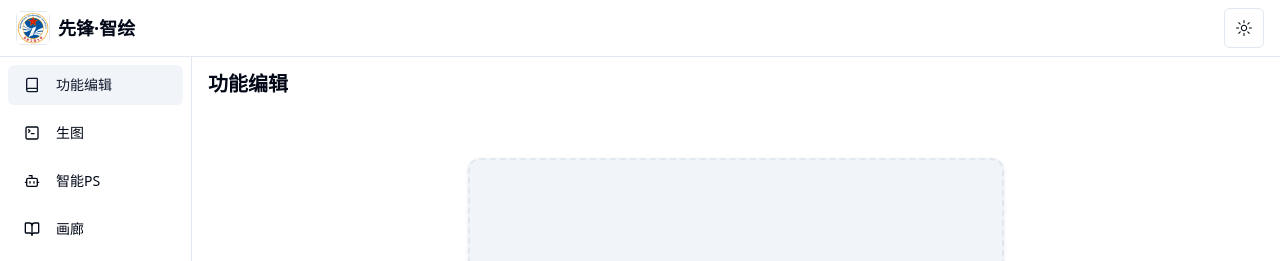
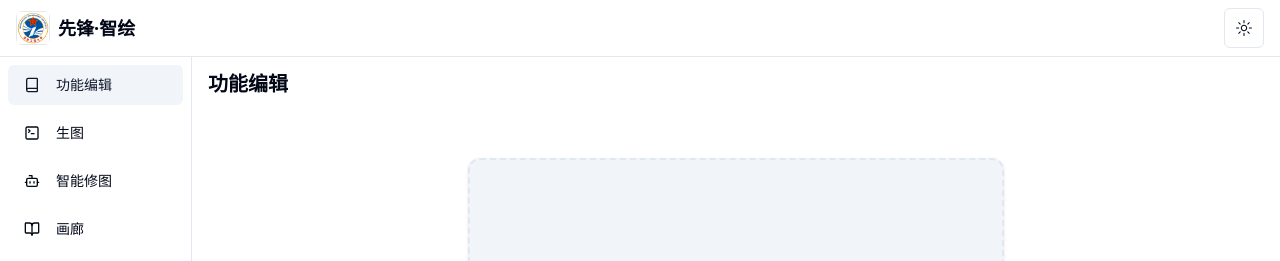
Before and after one commit to Zzyero/xianfengzhihui1, a Next.js app: page / in a window 1280 px wide. Shown: the top 261 px of the page. Built offline with nearby package versions, Linux system fonts and the light colour scheme.

Commit message:
修改侧栏为“智能修图”

```diff
--- a/components/sidebar.tsx
+++ b/components/sidebar.tsx
@@ -74,7 +74,7 @@ export function Sidebar({ currentTab, onTabChange, deployWindow, onDeployWindow
                         />
                         <SidebarButton
                             icon={<Bot className="size-5" />}
-                            label="智能PS"
+                            label="智能修图"
                             isActive={currentTab === TabValue.SmartPS}
                             onClick={() => onTabChange(TabValue.SmartPS)}
                             isSmallScreen={isSmallScreen}
@@ -113,7 +113,7 @@ export function Sidebar({ currentTab, onTabChange, deployWindow, onDeployWindow
                         />
                         <SidebarButton
                             icon={<Bot className="size-5" />}
-                            label="智能PS"
+                            label="智能修图"
                             isActive={currentTab === TabValue.SmartPS}
                             onClick={() => onTabChange(TabValue.SmartPS)}
                             isSmallScreen={isSmallScreen}
```
